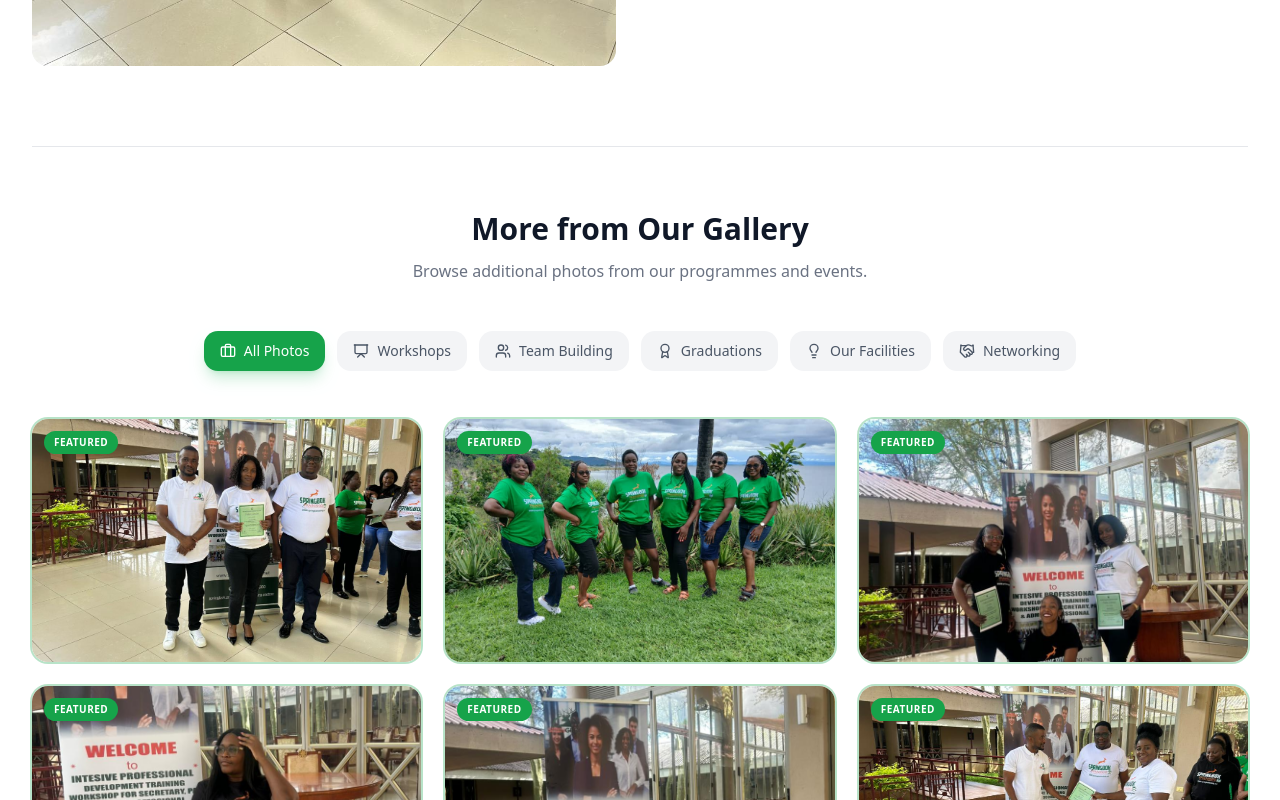
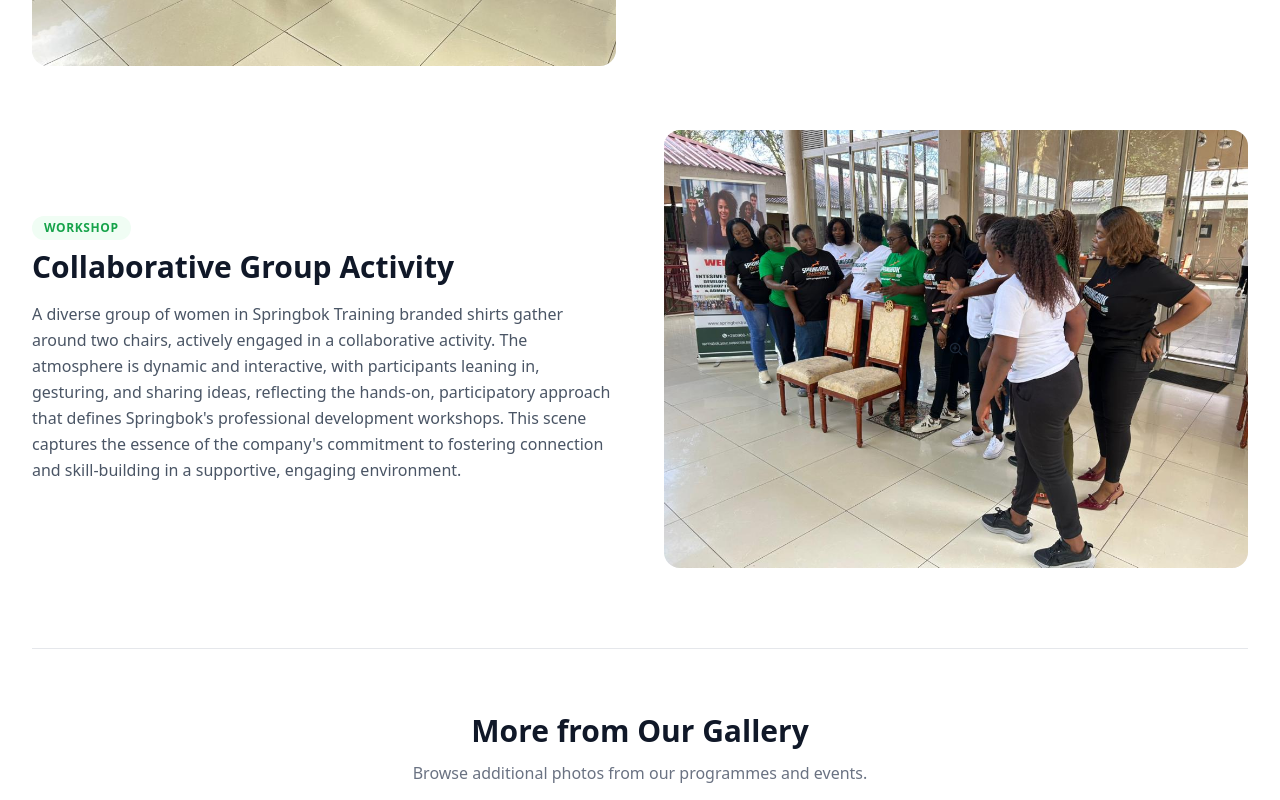
Before and after one commit to benedictmukalula-stack/springbok-training-website, a Next.js app: page /gallery in a window 1280 px wide. Shown: the part 6420-7220 px from the top of the page. Built offline with nearby package versions, Linux system fonts and the light colour scheme.

Commit message:
3c0efa2b-2ceb-48a4-b6c0-2251764bf6be

```diff
--- a/src/app/gallery/page.tsx
+++ b/src/app/gallery/page.tsx
@@ -124,6 +124,13 @@ const featuredPhotos = [
     title: 'Professional Milestone',
     category: 'graduations',
     description: 'A participant proudly holds a certificate while standing between two Springbok Training team members, celebrating the successful completion of a professional training programme. Behind them, other attendees in branded green shirts engage with materials, creating a collaborative and achievement-focused atmosphere. The setting—featuring a company banner and polished indoor space—highlights Springbok\'s commitment to fostering skill development and recognition in Zambia\'s corporate training landscape.',
+  },
+  {
+    src: '/images/gallery/real-12.jpeg',
+    alt: 'Group of women engaged in interactive training activity',
+    title: 'Collaborative Group Activity',
+    category: 'workshops',
+    description: 'A diverse group of women in Springbok Training branded shirts gather around two chairs, actively engaged in a collaborative activity. The atmosphere is dynamic and interactive, with participants leaning in, gesturing, and sharing ideas, reflecting the hands-on, participatory approach that defines Springbok\'s professional development workshops. This scene captures the essence of the company\'s commitment to fostering connection and skill-building in a supportive, engaging environment.',
   },
 ];
 
```
Also changed, not shown: public/images/gallery/real-12.jpeg (added), 1 other file (tests, documents, lock files or other folders).
